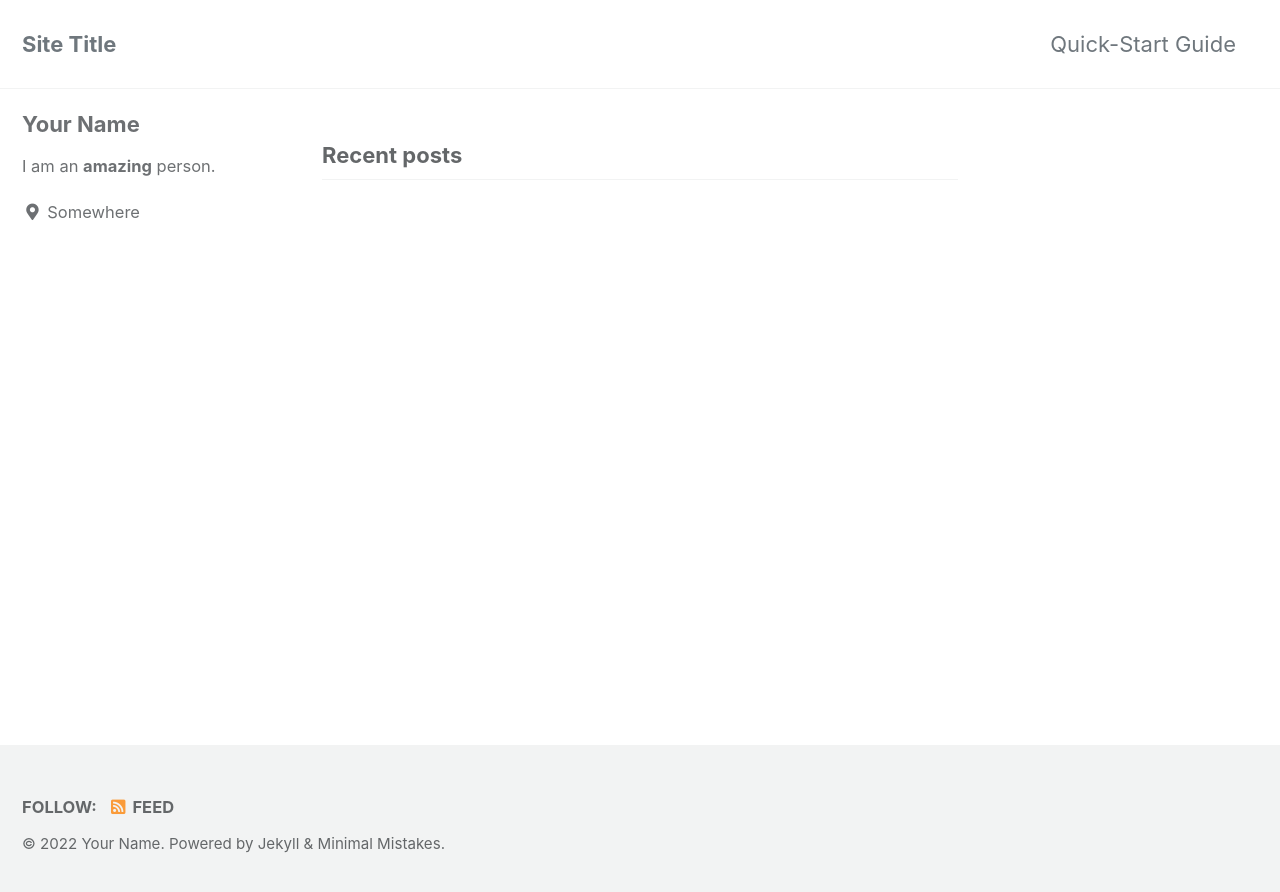
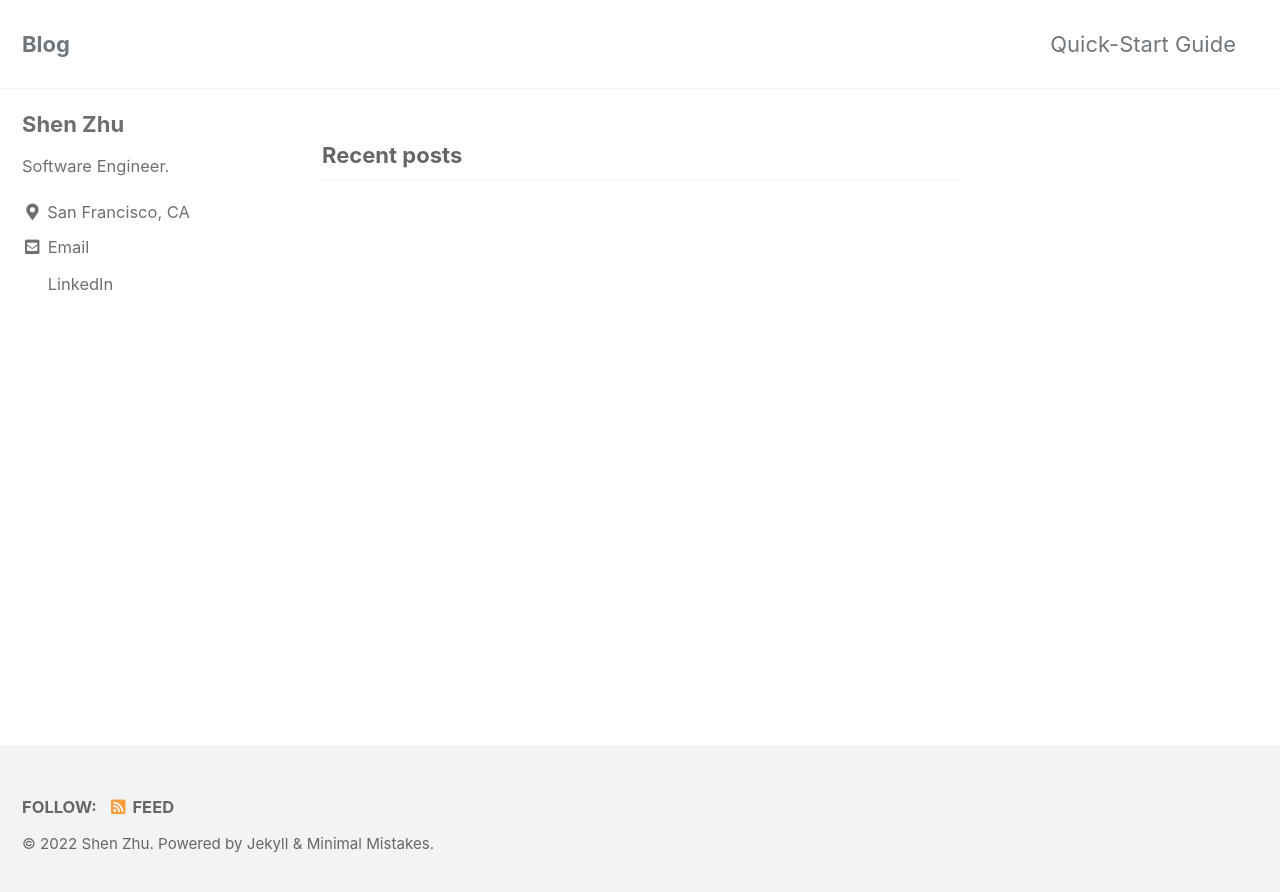
Before and after one commit to shenzhu/shenzhu.github.io, a Jekyll site: the page built from index.html, in a window 1280 px wide. Shown: the top 892 px of the page. Built offline with Jekyll 4.4.1, drawn with Linux system fonts in a browser that asks for light colours; cached includes are drawn as plain includes; the list of posts is cut into pages by our own code.

Commit message:
update config

```diff
--- a/_config.yml
+++ b/_config.yml
@@ -16,11 +16,11 @@ minimal_mistakes_skin    : "default" # "air", "aqua", "contrast", "dark", "dirt"
 
 # Site Settings
 locale                   : "en-US"
-title                    : "Site Title"
+title                    : "Blog"
 title_separator          : "-"
 subtitle                 : # site tagline that appears below site title in masthead
-name                     : "Your Name"
-description              : "An amazing website."
+name                     : "Shen Zhu"
+description              : "Shen's blog."
 url                      : # the base hostname & protocol for your site e.g. "https://mmistakes.github.io"
 baseurl                  : # the subpath of your site, e.g. "/blog"
 repository               : # GitHub username/repo-name e.g. "mmistakes/minimal-mistakes"
@@ -102,15 +102,18 @@ analytics:
 
 # Site Author
 author:
-  name             : "Your Name"
+  name             : "Shen Zhu"
   avatar           : # path of avatar image, e.g. "/assets/images/bio-photo.jpg"
-  bio              : "I am an **amazing** person."
-  location         : "Somewhere"
+  bio              : "Software Engineer."
+  location         : "San Francisco, CA"
   email            :
   links:
     - label: "Email"
       icon: "fas fa-fw fa-envelope-square"
-      # url: "mailto:your.name@email.com"
+      url: "mailto:shenzhu0127@gmail.com"
+    - label: "LinkedIn"
+      icon: "fab fa-fw fa-linkedin-square"
+      url: "https://www.linkedin.com/in/shen-zhu-93652484/"
     - label: "Website"
       icon: "fas fa-fw fa-link"
       # url: "https://your-website.com"
```
